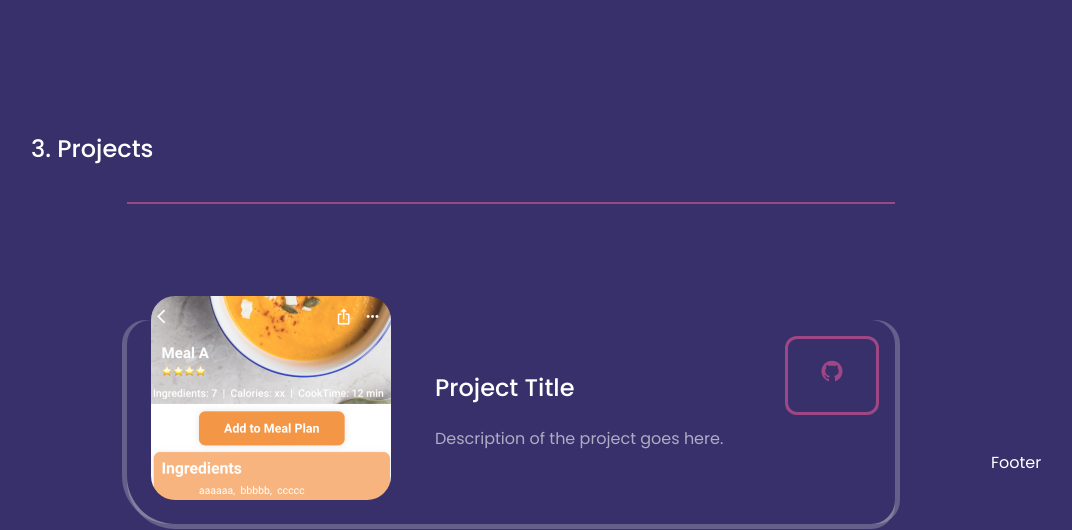
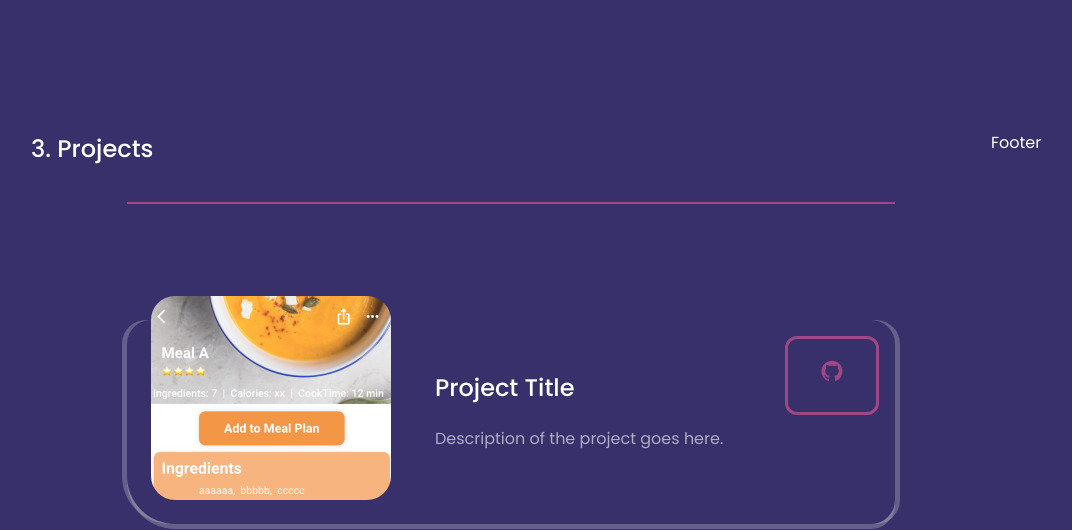
Before and after one commit to hjinlucas/react_personal_website, a React (Create React App) app: page / in a window 1280 px wide. Shown: the part 1720-2250 px from the top of the page, without its empty margins (129-1201 px from the left). Built offline with nearby package versions, Linux system fonts and the light colour scheme.

Commit message:
Remove contact section

```diff
--- a/src/App.jsx
+++ b/src/App.jsx
@@ -1,5 +1,5 @@
 import React from 'react'
-import { About, Contact, Experience, Footer, Header, Nav, Proj } from './components'
+import { About, Experience, Footer, Header, Nav, Proj } from './components'
 
 const App = () => {
   return (
@@ -10,7 +10,6 @@ const App = () => {
         <About />
         <Experience />
         <Proj />
-        <Contact />
       </main>
       <Footer />
     </>
--- a/src/components/contact/Contact.jsx
+++ /dev/null
@@ -1,20 +0,0 @@
-import React from 'react'
-import './contact.css'
-
-const Contact = () => {
-
-
-  return (
-    <section id='contact'>
-        <div className='container'>
-        <div className='contact-content'>
-            <h2>4. Contact</h2>
-            <hr className='hr-line' />
-
-        </div>
-        </div>
-    </section>
-  )
-}
-
-export default Contact
--- a/src/components/contact/contact.css
+++ /dev/null
@@ -1,16 +0,0 @@
-#contact {
-    background: var(--color-bg);
-    padding: 10rem 0;
-  }
-
-  .hr-line {
-    border: 1px solid var(--color-primary);
-    width: 80%;
-    margin: 2rem auto;
-  }
-
-  .contact-content {
-    width: 67%;
-    float: left;
-    margin-right: 3%;
-  }
--- a/src/components/index.js
+++ b/src/components/index.js
@@ -1,5 +1,4 @@
 export{ default as About} from './about/About'
-export{ default as Contact} from './contact/Contact'
 export{ default as Experience} from './experience/Experience'
 export{ default as Footer} from './footer/Footer'
 export{ default as Header} from './header/Header'
```
